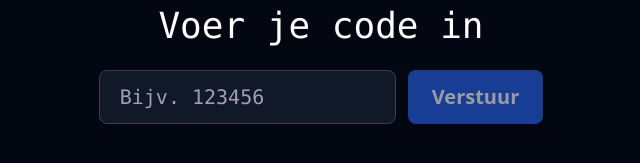
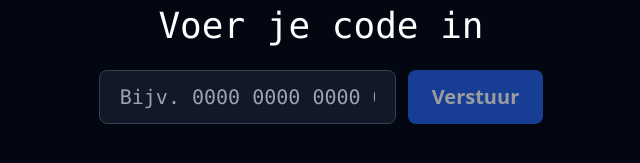
Before and after one commit to OmleNessumsa/codechecker, a Next.js app: page / in a window 1280 px wide. Shown: the part 335-498 px from the top of the page, without its empty margins (319-959 px from the left). Built offline with nearby package versions, Linux system fonts and the light colour scheme.

Commit message:
Update index.js
textual changes

```diff
--- a/pages/index.js
+++ b/pages/index.js
@@ -45,7 +45,7 @@ export default function CodeChecker() {
           value={code}
           onChange={(e) => setCode(e.target.value)}
           className="text-xl px-5 py-3 rounded-lg bg-gray-900 text-white border border-gray-700 focus:outline-none focus:ring-2 focus:ring-blue-500 font-mono"
-          placeholder="Bijv. 123456"
+          placeholder="Bijv. 0000 0000 0000 0000"
         />
         <button
           onClick={checkCode}
@@ -57,7 +57,7 @@ export default function CodeChecker() {
       </div>
 
       {status === "invalid" && (
-        <p className="text-red-300 mt-4 font-mono text-lg">Ongeldige code!</p>
+        <p className="text-red-300 mt-4 font-mono text-lg">🔴 Access denied! Refresh page to try again.</p>
       )}
 
       {debug && (
```
